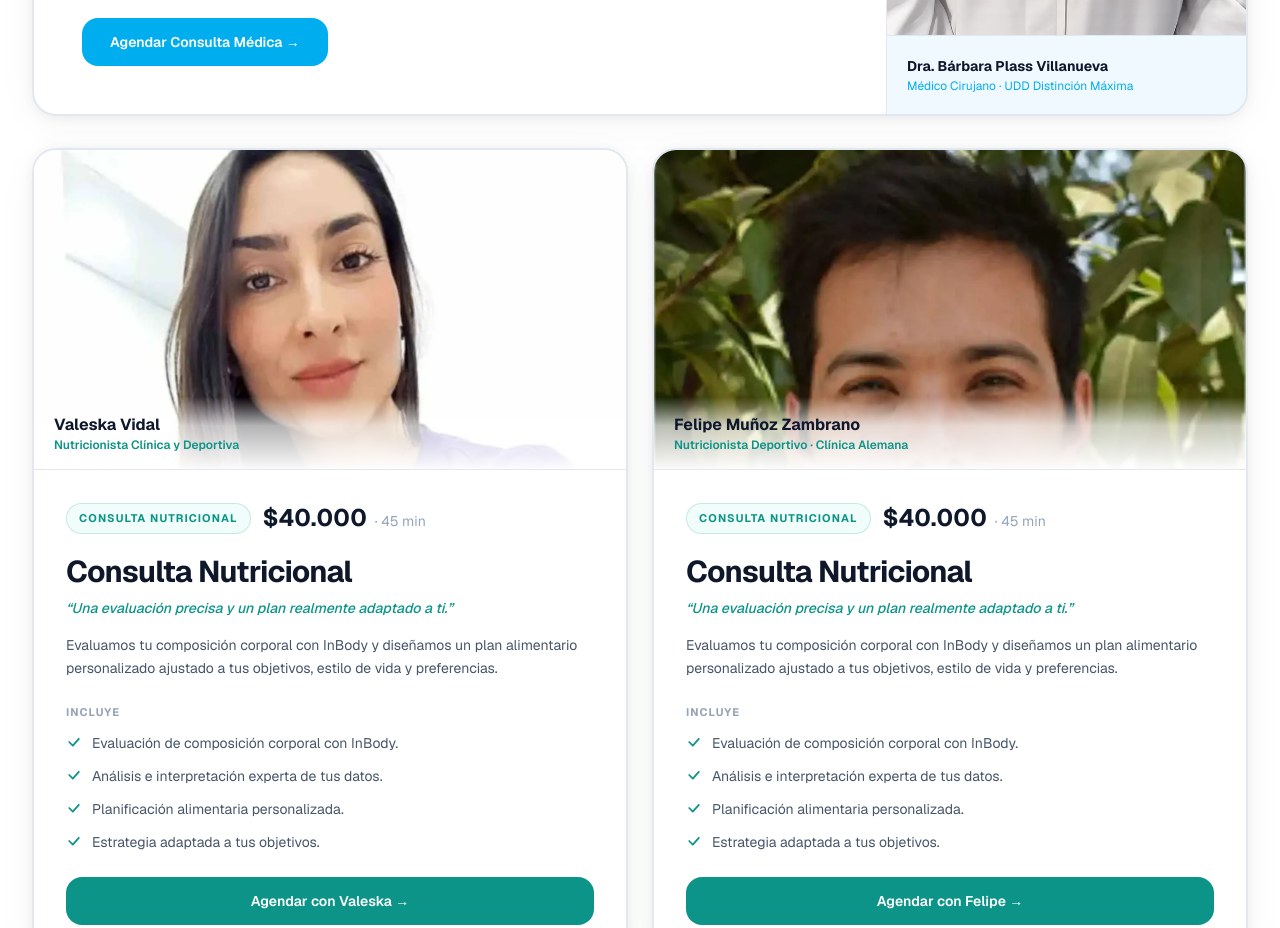
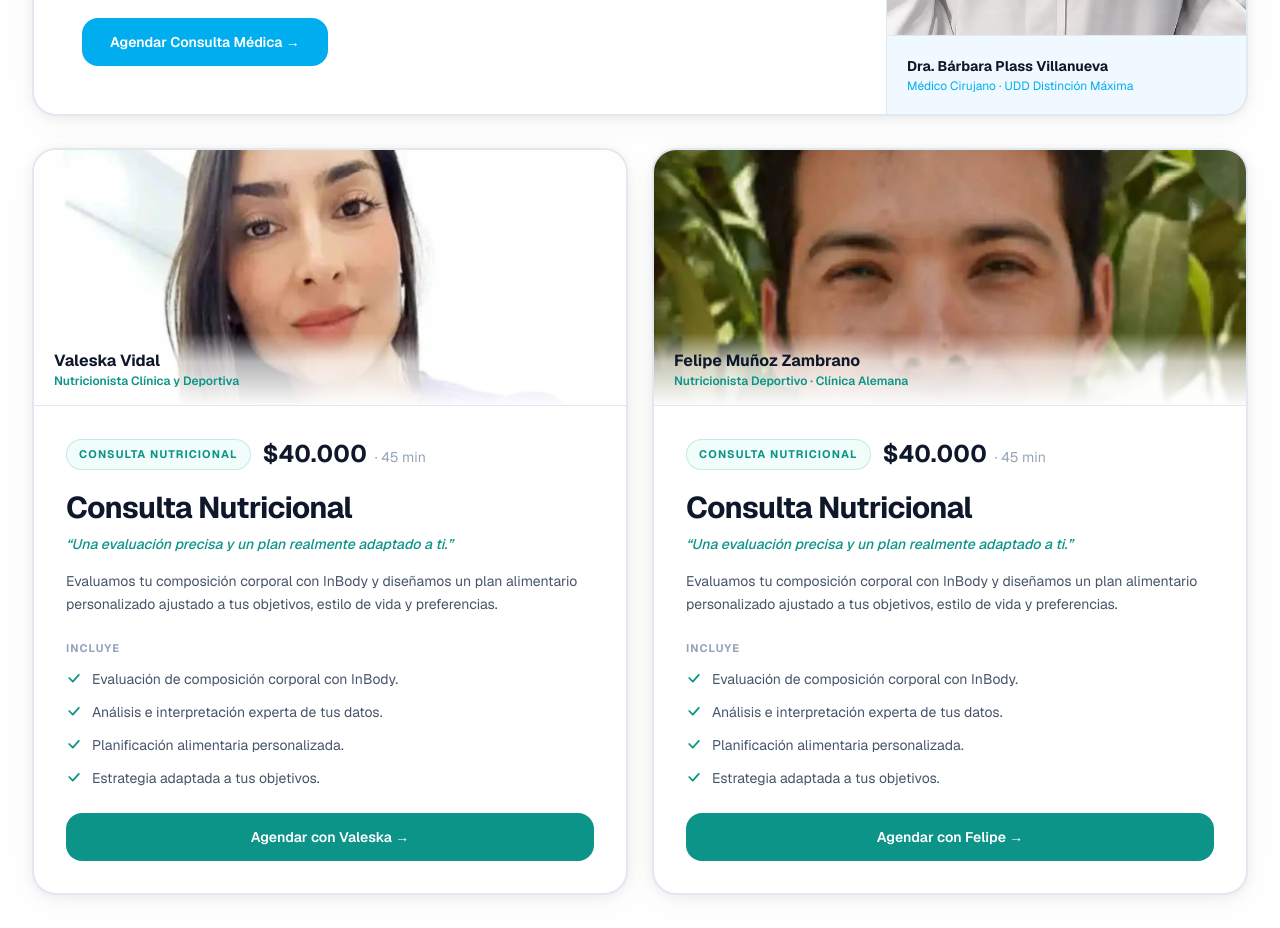
Before and after one commit to felipemunoz1983-alt/centro-metabolico, a Next.js app: page /asesoria in a window 1280 px wide. Shown: the part 1540-2468 px from the top of the page. Built offline with nearby package versions, Linux system fonts and the light colour scheme.

Commit message:
Shorter photo frame + per-professional focus & zoom (fix Felipe's face)

```diff
--- a/src/app/asesoria/AsesoriaClient.tsx
+++ b/src/app/asesoria/AsesoriaClient.tsx
@@ -279,8 +279,8 @@ export function AsesoriaClient() {
           {selected !== "medica" && (
           <div className="grid grid-cols-1 gap-6 lg:grid-cols-2">
             {[
-              { name: "Valeska Vidal", firstName: "Valeska", role: "Nutricionista Clínica y Deportiva", photo: "VALE_WEB.webp" },
-              { name: "Felipe Muñoz Zambrano", firstName: "Felipe", role: "Nutricionista Deportivo · Clínica Alemana", photo: "felipe.webp" },
+              { name: "Valeska Vidal", firstName: "Valeska", role: "Nutricionista Clínica y Deportiva", photo: "VALE_WEB.webp", focus: "center 30%", zoom: 1.0 },
+              { name: "Felipe Muñoz Zambrano", firstName: "Felipe", role: "Nutricionista Deportivo · Clínica Alemana", photo: "felipe.webp", focus: "center 55%", zoom: 1.15 },
             ].map((pro, idx) => (
               <motion.article
                 key={pro.name}
@@ -302,12 +302,13 @@ export function AsesoriaClient() {
                 )}
 
                 {/* Photo header */}
-                <div className="relative h-72 overflow-hidden md:h-80" style={{ borderBottom: `1px solid ${t.border}` }}>
+                <div className="relative h-56 overflow-hidden md:h-64" style={{ borderBottom: `1px solid ${t.border}` }}>
                   <Image
                     src={`${BP}/${pro.photo}`}
                     alt={`${pro.name}, ${pro.role}`}
                     fill
-                    className="object-cover object-[center_22%]"
+                    className="object-cover"
+                    style={{ objectPosition: pro.focus, transform: `scale(${pro.zoom})`, transformOrigin: "center" }}
                     sizes="(max-width: 1024px) 100vw, 50vw"
                   />
                   <div
```
